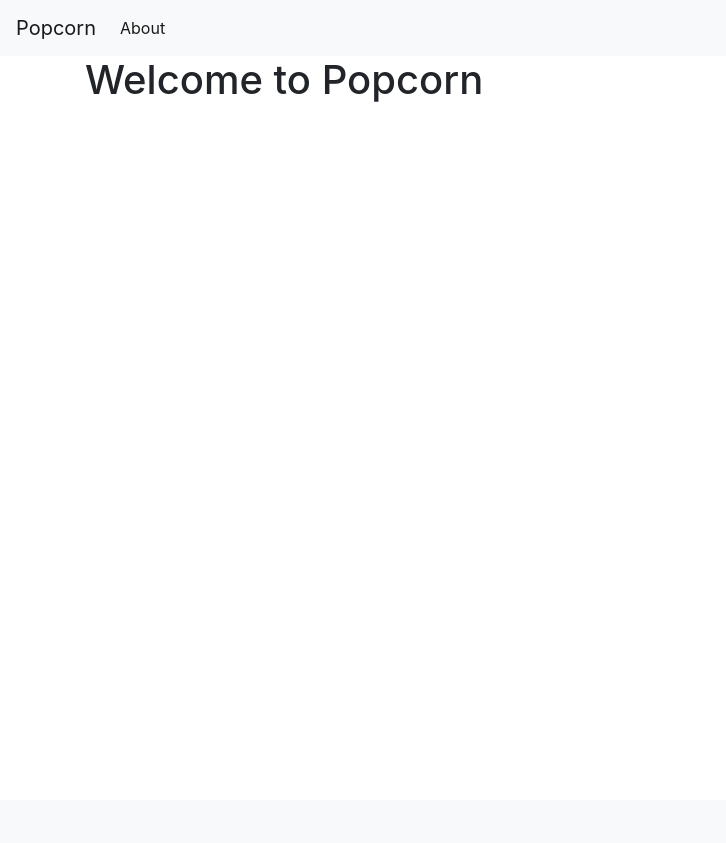
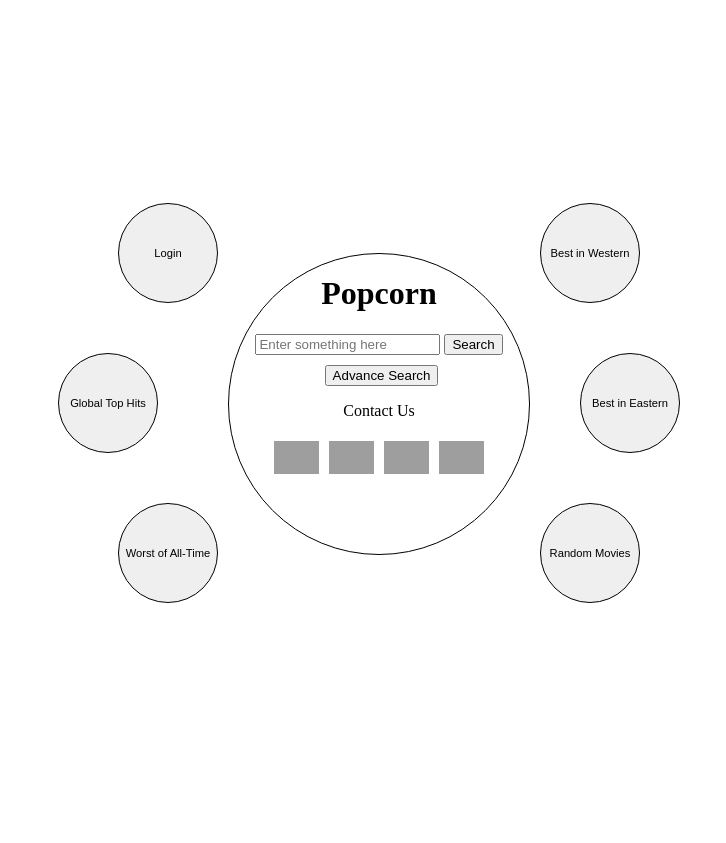
Before and after one commit to HengTan1/Popcorn, a Python web app: template templates/index.html in a window 1280 px wide. Shown: the top 843 px of the page, without its empty margins (0-726 px from the left). Before the commit the page ends 102 px from the top, so only its background shows below. Run offline with Jinja, Linux system fonts and the light colour scheme; the template is opened without the code that fills it, so the values that code supplies are empty; some libraries are stand-ins or nearby versions; grey boxes are pictures that could not be loaded.

Commit message:
Home Page

```diff
--- /dev/null
+++ b/static/css/home.css
@@ -0,0 +1,109 @@
+#content {
+    display: flex;
+    display-direction: column;
+    margin-top: 20%;
+    margin-bottom: 20%;
+    height: 60%;
+  }
+
+  .column-left {
+    padding-left: 150px;
+    display-direction: row;
+    margin: 1% 0;
+  }
+
+  .column-right {
+    padding-left: 150px;
+    display-direction: row;
+    margin: 1% 0;
+  }
+
+  .circle-btn {
+    height: 100px;
+    width: 100px;
+    display: box;
+    display: inline-box;
+    text-align: center;
+    font-size: 70%;
+    border-radius: 50%;
+    border: 1px solid black;
+  }
+
+  .circle-container {
+    background-color: transparent;
+    height: 300px;
+    width: 300px;
+    border-radius: 50%;
+    border: 1px solid black;
+  }
+
+  h1 {
+    text-align: center;
+  }
+
+  .search-input {
+    width: 100%;
+    text-align: center;
+  }
+
+  .search-btn {
+    margin-left: 5px;
+    margin-top: 10px;
+  }
+
+  p {
+    text-align: center;
+  }
+
+  .contact-wrapper {
+    display: flex;
+    padding-left: 40px;
+    padding-right: 80px;
+    display-direction: row;
+  }
+
+  .cntct-img {
+    display: flex;
+    max-width: 25%;
+    padding: 5px;
+  }
+
+  .login-btn-position {
+    margin-left: 110px;
+    margin-right: 10px;
+    margin-bottom: 20px;
+    margin-top: -50px;
+  }
+
+  .top-hit-btn-position {
+    margin-left: 50px;
+    margin-right: 25px;
+    margin-bottom: 20px;
+    margin-top: 50px;
+  }
+
+  .worst-btn-position {
+    margin-left: 110px;
+    margin-right: 10px;
+    margin-top: 50px;
+  }
+
+  .west-btn-position {
+    margin-right: 110px;
+    margin-left: 10px;
+    margin-bottom: 20px;
+    margin-top: -50px;
+  }
+
+  .east-btn-position {
+    margin-left: 50px;
+    margin-right: 25px;
+    margin-bottom: 20px;
+    margin-top: 50px;
+  }
+
+  .rand-btn-position {
+    margin-right: 110px;
+    margin-left: 10px;
+    margin-top: 50px;
+  }
--- a/templates/index.html
+++ b/templates/index.html
@@ -1,6 +1,92 @@
-{% extends 'base.html' %}
+<!DOCTYPE html>
+<html>
+  <head>
+    <meta charset="utf-8" />
+    <title>Home</title>
+    <link rel="stylesheet" href="home.css" />
+  </head>
 
-{% block content %}
-    <h1>{% block title %} Welcome to Popcorn {% endblock %}</h1>
-    <!-- Need login button to direct to login.html -->
-{% endblock %}
+  <body>
+    <div id="content">
+      <div class="left-column">
+        <div class="login-btn-position">
+          <button class="circle-btn">
+            Login
+          </button>
+        </div>
+        <div class="top-hit-btn-position">
+          <button class="circle-btn">
+            Global Top Hits
+          </button>
+        </div>
+        <div class="worst-btn-position">
+          <button class="circle-btn">
+            Worst of All-Time
+          </button>
+        </div>
+      </div>
+
+      <div class="middle-column">
+        <div class="circle-container">
+          <h1>
+            Popcorn
+          </h1>
+          <div class="search-input">
+            <input type="text" placeholder="Enter something here" />
+            <button>
+              Search
+            </button>
+            <button class="search-btn" href="#">
+              Advance Search
+            </button>
+          </div>
+          <p>
+            Contact Us
+          </p>
+          <div class="contact">
+            <div class="contact-wrapper">
+              <img
+                class="cntct-img"
+                src="https://www.freepnglogos.com/uploads/instagram-logos-png-images-free-download-2.png"
+              />
+              <a></a>
+              <img
+                class="cntct-img"
+                src="https://www.freepnglogos.com/uploads/facebook-logo-14.png"
+              />
+              <a></a>
+              <img
+                class="cntct-img"
+                src="https://www.freepnglogos.com/uploads/linkedin-shiny-icon-logo-5.png"
+              />
+              <a></a>
+              <img
+                class="cntct-img"
+                src="https://www.freepnglogos.com/uploads/discord-logo-png/discord-logo-vector-download-0.png"
+              />
+              <a></a>
+            </div>
+          </div>
+        </div>
+      </div>
+
+      <div class="right-column">
+        <div class="west-btn-position">
+          <button class="circle-btn">
+            Best in Western
+          </button>
+        </div>
+        <div class="east-btn-position">
+          <button class="circle-btn">
+            Best in Eastern
+          </button>
+        </div>
+        <div class="rand-btn-position">
+          <button class="circle-btn">
+            Random Movies
+          </button>
+        </div>
+      </div>
+    </div>
+  </body>
+</html>
```
